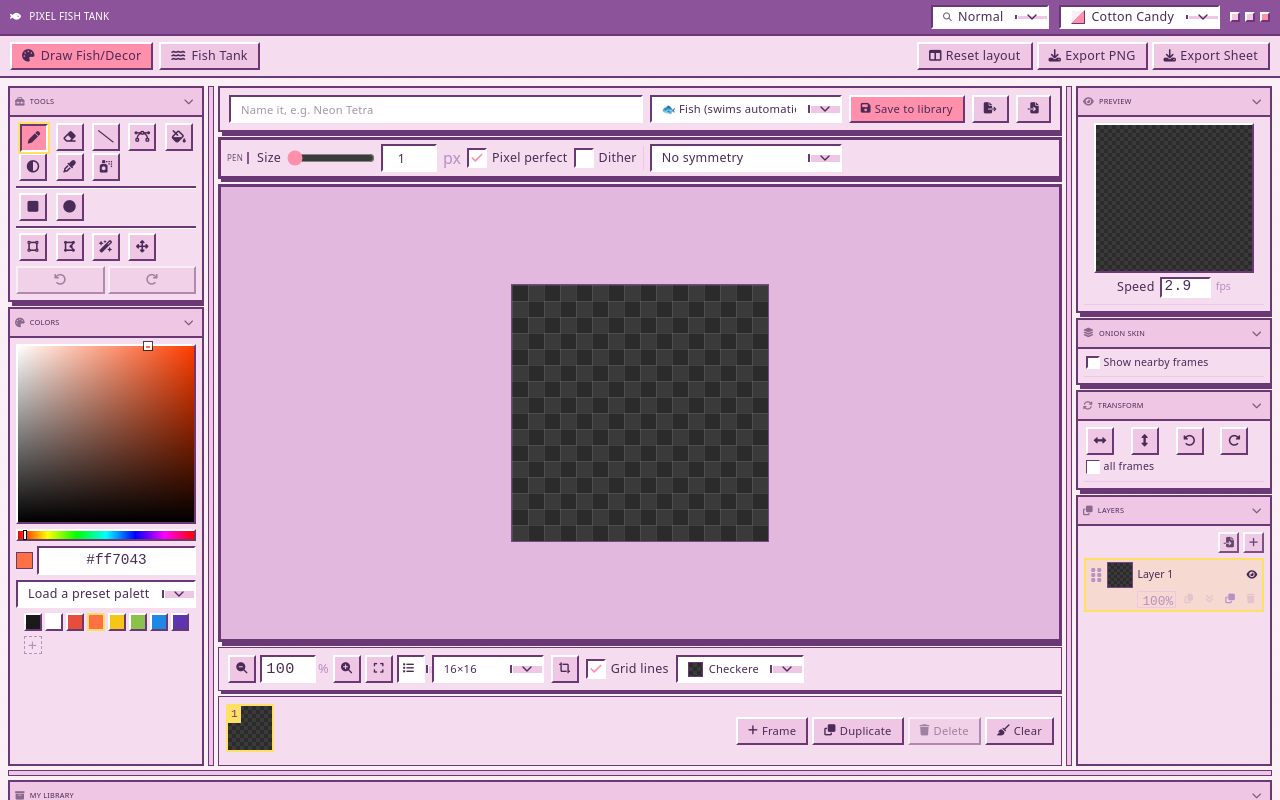
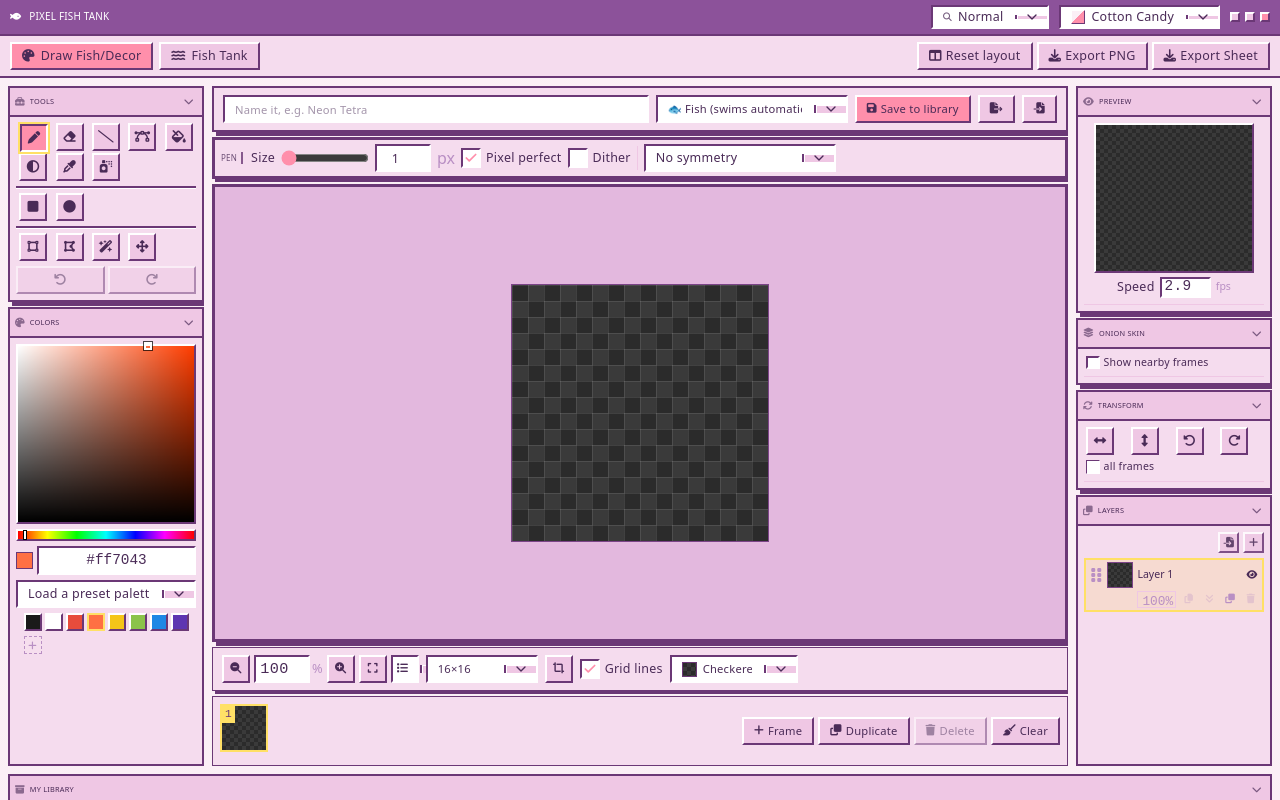
Before and after one commit to Pannatorn01/FishTank_react, a React (Vite) app: page / in a window 1280 px wide. Built offline with nearby package versions, Linux system fonts and the light colour scheme.

Commit message:
feat : edit display library

```diff
--- a/src/components/editor/EditorDock.tsx
+++ b/src/components/editor/EditorDock.tsx
@@ -89,6 +89,8 @@ export function DockZoneView({
   size,
   dragging,
   onDropPanel,
+  onResize,
+  resizeLabel,
   emptyHint,
   children,
 }: {
@@ -96,11 +98,18 @@ export function DockZoneView({
   size: number;
   dragging: DockPanelId | null;
   onDropPanel: (panel: DockPanelId, zone: DockZone, beforeId: DockPanelId | null) => void;
+  onResize: (px: number) => void;
+  resizeLabel: string;
   emptyHint: string;
   children: ReactNode;
 }) {
   const [over, setOver] = useState(false);
   const vertical = zone !== 'bottom';
+  const axis = vertical ? 'x' : 'y';
+  /** Which way the dock grows relative to pointer movement: the left dock widens as the pointer moves
+   *  right, the right and bottom docks shrink. */
+  const sign = zone === 'left' ? 1 : -1;
+  const resizeStart = useRef<{ pos: number; size: number } | null>(null);
 
   const insertionBefore = (e: React.DragEvent<HTMLDivElement>): DockPanelId | null => {
     const panels = Array.from(e.currentTarget.querySelectorAll<HTMLElement>('[data-panel-id]'));
@@ -143,64 +152,44 @@ export function DockZoneView({
         if (panel) onDropPanel(panel, zone, insertionBefore(e));
       }}
     >
+      {/* The panels scroll inside this; the resize edge below sits outside it, so it can't be clipped
+          or scrolled away by a dock with more in it than fits. */}
+      <div className="dock-zone-scroll">
         {children}
         {dragging && <div className="dock-zone-hint">{emptyHint}</div>}
       </div>
-  );
-}
-
-/**
- * The draggable edge between a dock and the canvas. Pointer-capture based rather than a native
- * scrollbar or CSS resize: the size lives in the layout state (and localStorage), so it survives a
- * reload and stays the single source of truth for how wide that dock is.
- *
- * `sign` is which way the size grows relative to pointer movement: +1 for the left dock (drag right =
- * wider), -1 for the right and bottom docks (drag right/down = narrower/shorter).
- */
-export function DockSplitter({
-  axis,
-  sign,
-  size,
-  onResize,
-  label,
-}: {
-  axis: 'x' | 'y';
-  sign: 1 | -1;
-  size: number;
-  onResize: (px: number) => void;
-  label: string;
-}) {
-  const start = useRef<{ pos: number; size: number } | null>(null);
-
-  return (
+      {!empty && (
+        /* The dock's own inner edge is the resize handle - there is no bar between the canvas and the
+           docks any more, just the gap that separates them. Grabbing the edge of the thing you want
+           bigger is the same gesture, minus a strip of chrome down the middle of the workspace. */
         <div
-      className="dock-splitter"
+          className="dock-resize-edge"
           data-axis={axis}
           role="separator"
           aria-orientation={axis === 'x' ? 'vertical' : 'horizontal'}
-      aria-label={label}
-      title={label}
+          aria-label={resizeLabel}
+          title={resizeLabel}
           tabIndex={0}
           onPointerDown={(e) => {
             if (e.button !== 0 && e.pointerType === 'mouse') return;
             e.preventDefault();
-        start.current = { pos: axis === 'x' ? e.clientX : e.clientY, size };
+            resizeStart.current = { pos: axis === 'x' ? e.clientX : e.clientY, size };
             e.currentTarget.setPointerCapture(e.pointerId);
           }}
           onPointerMove={(e) => {
-        if (!start.current) return;
-        const delta = (axis === 'x' ? e.clientX : e.clientY) - start.current.pos;
-        onResize(start.current.size + delta * sign);
+            if (!resizeStart.current) return;
+            const delta = (axis === 'x' ? e.clientX : e.clientY) - resizeStart.current.pos;
+            onResize(resizeStart.current.size + delta * sign);
           }}
           onPointerUp={(e) => {
-        start.current = null;
+            resizeStart.current = null;
             if (e.currentTarget.hasPointerCapture(e.pointerId)) e.currentTarget.releasePointerCapture(e.pointerId);
           }}
           onPointerCancel={() => {
-        start.current = null;
+            resizeStart.current = null;
           }}
           onKeyDown={(e) => {
-        // Arrow keys nudge the same edge, so the layout isn't reachable only by a precise mouse drag.
+            // Arrow keys nudge the same edge, so a dock's size isn't reachable only by a precise drag.
             const step = e.shiftKey ? 24 : 8;
             const dir = e.key === 'ArrowLeft' || e.key === 'ArrowUp' ? -1 : e.key === 'ArrowRight' || e.key === 'ArrowDown' ? 1 : 0;
             if (!dir) return;
@@ -208,5 +197,7 @@ export function DockSplitter({
             onResize(size + dir * step * sign);
           }}
         />
+      )}
+    </div>
   );
 }
--- a/src/components/editor/PixelEditorPanel.tsx
+++ b/src/components/editor/PixelEditorPanel.tsx
@@ -6,7 +6,7 @@ import type { SpriteType } from '@/lib/types';
 import { CanvasMetaBar } from './CanvasMetaBar';
 import { CanvasStatusBar } from './CanvasStatusBar';
 import { ColorPalette } from './ColorPalette';
-import { DockPanel, DockSplitter, DockZoneView } from './EditorDock';
+import { DockPanel, DockZoneView } from './EditorDock';
 import { FrameStrip } from './FrameStrip';
 import { LayerPanel } from './LayerPanel';
 import { OnionSkinPanel } from './OnionSkinPanel';
@@ -94,6 +94,8 @@ export function PixelEditorPanel({
         movePanel(panel, target, beforeId);
         setDragging(null);
       }}
+      onResize={(px) => setZoneSize(zone, px)}
+      resizeLabel={t('dock.resize')}
       emptyHint={t('dock.dropHere')}
     >
       {layout.zones[zone].map((id) => (
@@ -116,9 +118,6 @@ export function PixelEditorPanel({
     <div className="editor-shell" data-dock-dragging={dragging || undefined}>
       <div className="editor-main">
         {renderZone('left')}
-        {layout.zones.left.length > 0 && (
-          <DockSplitter axis="x" sign={1} size={layout.sizes.left} onResize={(px) => setZoneSize('left', px)} label={t('dock.resize')} />
-        )}
 
         <div className="canvas-column">
           <CanvasMetaBar
@@ -136,15 +135,9 @@ export function PixelEditorPanel({
           <FrameStrip engine={engine} type={type} />
         </div>
 
-        {layout.zones.right.length > 0 && (
-          <DockSplitter axis="x" sign={-1} size={layout.sizes.right} onResize={(px) => setZoneSize('right', px)} label={t('dock.resize')} />
-        )}
         {renderZone('right')}
       </div>
 
-      {layout.zones.bottom.length > 0 && (
-        <DockSplitter axis="y" sign={-1} size={layout.sizes.bottom} onResize={(px) => setZoneSize('bottom', px)} label={t('dock.resize')} />
-      )}
       {renderZone('bottom')}
     </div>
   );
--- a/src/index.css
+++ b/src/index.css
@@ -577,19 +577,28 @@ main { flex: 1; overflow: auto; padding: 8px; min-height: 0; }
  * interface size, docks dragged tall) the shell scrolls rather than quietly clipping whatever sits at
  * the bottom - which is how the library ended up unreachable, visible as a header with nothing under
  * it and no way to scroll to the rest. */
-.editor-shell { display: flex; flex-direction: column; gap: 4px; height: 100%; min-height: 0; overflow-y: auto; }
+/* The gap is what separates the docks from the canvas now that no bar does - wide enough to read as
+ * space between two boxes, and wide enough to hold the invisible resize edge (see .dock-resize-edge). */
+.editor-shell { display: flex; flex-direction: column; gap: 8px; height: 100%; min-height: 0; overflow-y: auto; }
 /* Paired with the above: the canvas area keeps a usable height instead of being squeezed to nothing to
  * make everything fit, and whatever no longer fits goes below the fold where it can be scrolled to. */
-.editor-main { display: flex; align-items: stretch; gap: 4px; flex: 1 1 auto; min-height: 85vh; }
-
-.dock-zone { display: flex; flex-direction: column; gap: 5px; min-width: 0; min-height: 0; overflow: auto; }
+.editor-main { display: flex; align-items: stretch; gap: 8px; flex: 1 1 auto; min-height: 85vh; }
+
+/* The zone is a positioned frame holding two things: the scroller with the panels in it, and the resize
+ * edge - which has to sit outside that scroller or it would be clipped and scroll away with the
+ * content. There is no splitter bar between a dock and the canvas any more: they are separate boxes
+ * with a gap, and the dock's own edge is what you drag to resize it. */
+.dock-zone { position: relative; display: flex; min-width: 0; min-height: 0; }
+.dock-zone-scroll { display: flex; flex-direction: column; gap: 5px; flex: 1 1 auto; min-width: 0; min-height: 0; overflow: auto; }
 /* flex: 0 0 auto - the bottom dock keeps the height it was given instead of being shrunk by a tight
  * shell. Letting it shrink is what left the library as a bare header: the panel was still "there",
  * just squeezed to nothing. */
-.dock-zone[data-zone="bottom"] { flex: 0 0 auto; flex-direction: row; align-items: stretch; }
+.dock-zone[data-zone="bottom"] { flex: 0 0 auto; }
+.dock-zone[data-zone="bottom"] > .dock-zone-scroll { flex-direction: row; align-items: stretch; }
 /* A dock everything has been dragged out of collapses to a thin strip - still a place, so a panel can
  * always be put back - and opens into a labelled target the moment one is picked up. */
-.dock-zone[data-empty] { flex: 0 0 10px; min-width: 10px; min-height: 10px; overflow: visible; }
+.dock-zone[data-empty] { flex: 0 0 10px; min-width: 10px; min-height: 10px; }
+.dock-zone[data-empty] > .dock-zone-scroll { overflow: visible; }
 .editor-shell[data-dock-dragging] .dock-zone {
   outline: 2px dashed var(--pixel-muted);
   outline-offset: -2px;
@@ -661,10 +670,15 @@ main { flex: 1; overflow: auto; padding: 8px; min-height: 0; }
 .dock-panel-body { display: flex; flex-direction: column; gap: 5px; padding: 6px; min-height: 0; overflow: auto; }
 .dock-panel[data-collapsed] > .dock-panel-header { border-bottom-color: transparent; }
 
-.dock-splitter { flex: 0 0 6px; align-self: stretch; background: var(--pixel-panel-hover); border: 1px solid var(--bevel-dark); }
-.dock-splitter[data-axis="x"] { width: 6px; cursor: col-resize; }
-.dock-splitter[data-axis="y"] { height: 6px; cursor: row-resize; }
-.dock-splitter:hover, .dock-splitter:focus-visible { background: var(--pixel-accent); outline: none; }
+/* Absolutely positioned, so it takes no layout space of its own: it lives in the gap between the dock
+ * and the canvas and only shows itself - a highlight plus a resize cursor - when the pointer is on it. */
+.dock-resize-edge { position: absolute; z-index: 3; background: transparent; }
+.dock-resize-edge[data-axis="x"] { top: 0; bottom: 0; width: 8px; cursor: col-resize; }
+.dock-resize-edge[data-axis="y"] { left: 0; right: 0; height: 8px; cursor: row-resize; }
+.dock-zone[data-zone="left"] .dock-resize-edge { right: -6px; }
+.dock-zone[data-zone="right"] .dock-resize-edge { left: -6px; }
+.dock-zone[data-zone="bottom"] .dock-resize-edge { top: -6px; }
+.dock-resize-edge:hover, .dock-resize-edge:focus-visible { background: var(--pixel-accent); outline: none; }
 /* The dock panel around it owns the chrome now (see .dock-panel), so this is just a container. */
 .tool-rail { display: flex; }
 /* An auto-filling grid rather than a fixed single column: every tool is always visible (no flyouts),
@@ -1836,7 +1850,7 @@ main { flex: 1; overflow: auto; padding: 8px; min-height: 0; }
   }
   .dock-zone[data-zone="left"] .dock-panel, .dock-zone[data-zone="right"] .dock-panel { flex: 1 1 210px; min-width: 170px; }
   .dock-zone[data-zone="bottom"] { height: auto !important; max-height: 40vh; }
-  .dock-splitter { display: none; }
+  .dock-resize-edge { display: none; }
   .palette { grid-template-columns: repeat(8, 1fr); }
   .pixel-canvas-wrap { min-height: 46vh; }
   .tank-layout { flex-direction: column; }
--- a/src/lib/i18n.ts
+++ b/src/lib/i18n.ts
@@ -157,7 +157,7 @@ const en: Dict = {
   'dock.tools': 'Tools',
   'dock.palette': 'Colors',
   'dock.dropHere': 'Drop panel here',
-  'dock.resize': 'Drag to resize (arrow keys also work)',
+  'dock.resize': 'Drag this edge to resize the panel (arrow keys also work)',
   'dock.resetLayoutShort': 'Reset layout',
   'dock.resetLayout': 'Reset the panel layout - puts every panel back in its default dock at its default size',
   'library.deleteConfirm': 'Delete this from the library? (Any tank decorations using it will be removed too.)',
```
Lines whose indentation alone changed are shown as unchanged.
